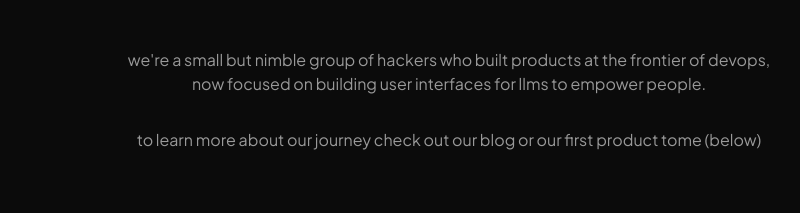
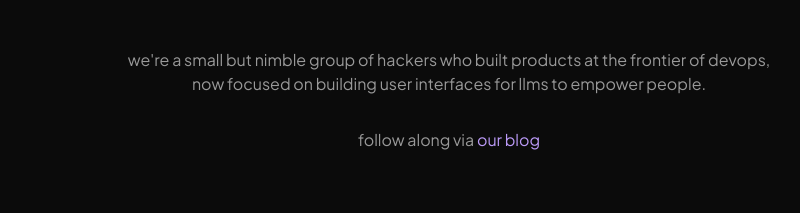
Before and after one commit to runebookai/runebook-public, a plain HTML site: page index.html in a window 1280 px wide. Shown: the part 198-411 px from the top of the page, without its empty margins (191-991 px from the left). Drawn offline with Linux system fonts and the light colour scheme.

Commit message:
Update index.html

```diff
--- a/index.html
+++ b/index.html
@@ -176,7 +176,7 @@
                 we're a small but nimble group of hackers who built products at the frontier of devops, now focused on building user interfaces for llms to empower people.
             </p>
             <p class="blurb">
-                to learn more about our journey check out our blog or our first product tome (below)
+                follow along via <a href="https://blog.runebook.ai">our blog</a>
             </p>
         </div>
 
```
